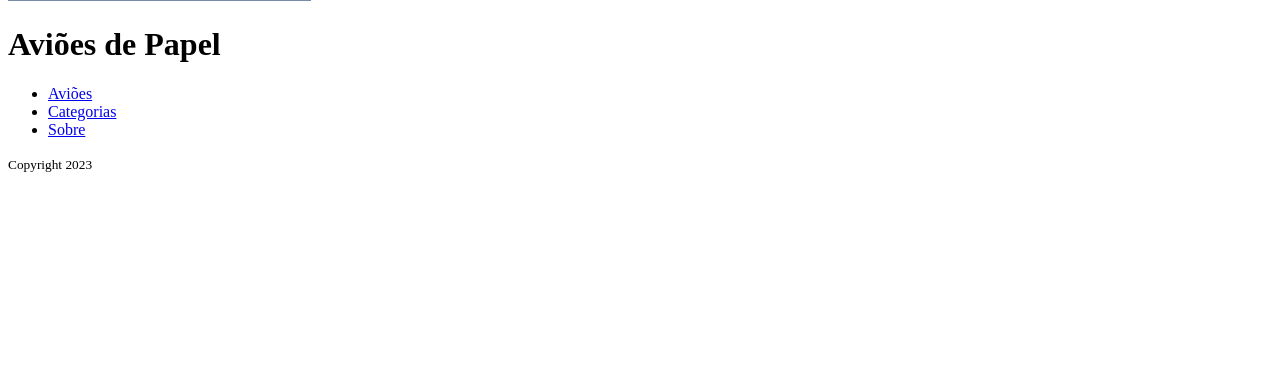
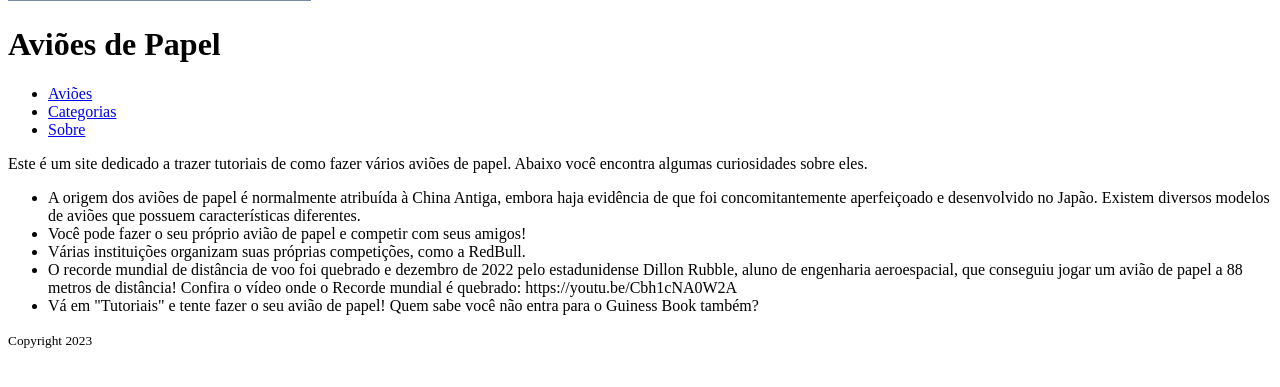
Before and after one commit to GabrielMorth/ep2, a Django app: template staticpages/templates/staticpages/index.html in a window 1280 px wide. Shown: the part 279-666 px from the top of the page. Run offline with Django 3.2, Linux system fonts and the light colour scheme; the template is opened without the code that fills it, so the values that code supplies are empty.

Commit message:
finalizando htmls

```diff
--- a/staticpages/templates/staticpages/about.html
+++ b/staticpages/templates/staticpages/about.html
@@ -5,5 +5,6 @@ Sobre
 {% endblock title %}
 
 {% block content %}
-
+<h2>Esse site foi criado por Gabriel Morth Cursino para aplicar os conceitos aprendidos na disciplina PMR3304 - Sistemas de Informação.</h2>
+<h3> Contato para mais dúvidas: gabrielmorth@usp.br</h3>
 {% endblock content %}
--- a/staticpages/templates/staticpages/index.html
+++ b/staticpages/templates/staticpages/index.html
@@ -5,5 +5,14 @@ Página Inicial
 {% endblock title %}
 
 {% block content %}
+<p>Este é um site dedicado a trazer tutoriais de como fazer vários aviões de papel. Abaixo você encontra algumas curiosidades sobre eles.
+    <ul>
+        <li>A origem dos aviões de papel é normalmente atribuída à China Antiga, embora haja evidência de que foi concomitantemente aperfeiçoado e desenvolvido no Japão. Existem diversos modelos de aviões que possuem características diferentes.</li>
+        <li>Você pode fazer o seu próprio avião de papel e competir com seus amigos!</li>
+        <li> Várias instituições organizam suas próprias competições, como a RedBull.</li>
+        <li>O recorde mundial de distância de voo foi quebrado e dezembro de 2022 pelo estadunidense Dillon Rubble, aluno de engenharia aeroespacial, que conseguiu jogar um avião de papel a 88 metros de distância! Confira o vídeo onde o Recorde mundial é quebrado: https://youtu.be/Cbh1cNA0W2A</li>
+        <li>Vá em "Tutoriais" e tente fazer o seu avião de papel! Quem sabe você não entra para o Guiness Book também?</li>
 
+    </ul>
+     </p>
 {% endblock content %}
```
